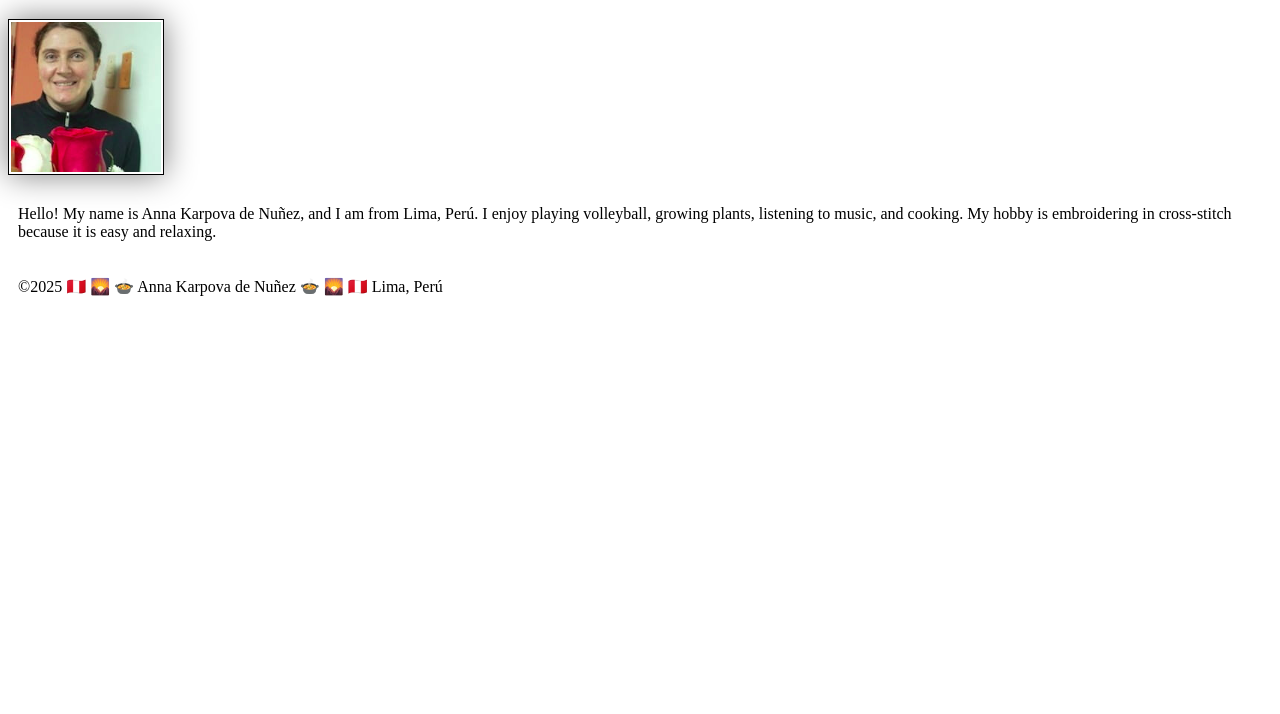
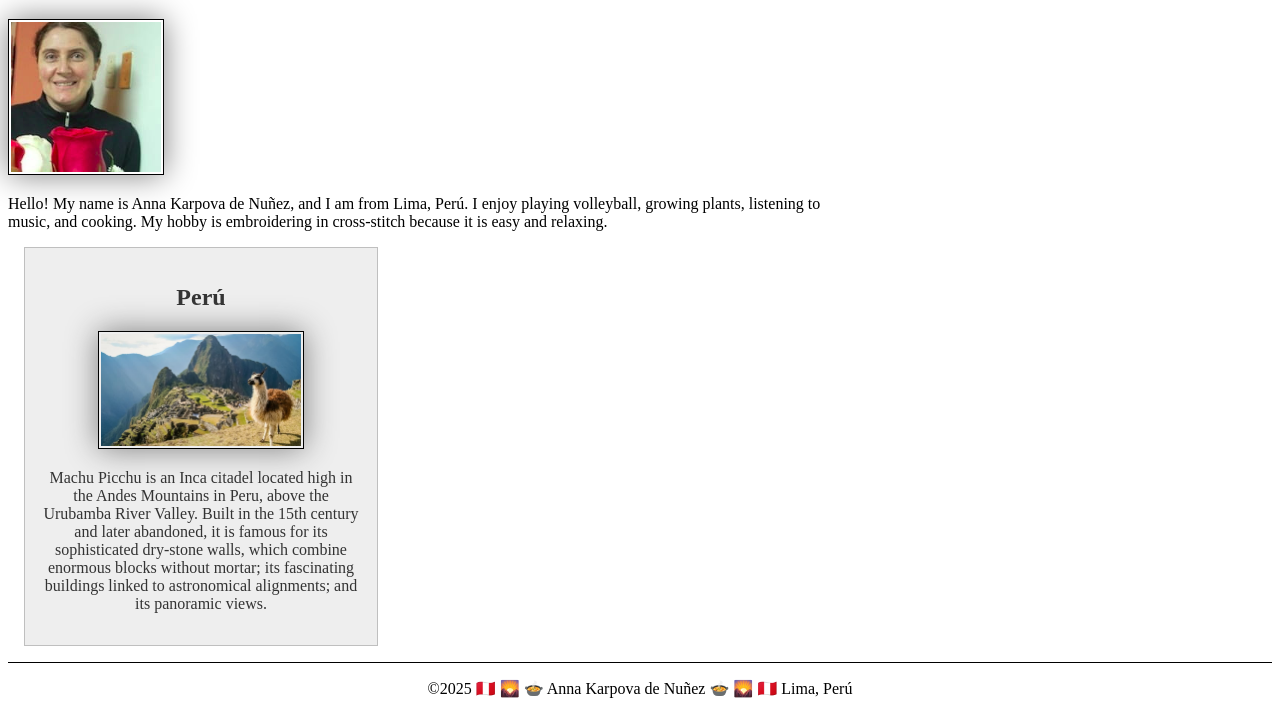
Before and after one commit to akarpovan/wdd130, a plain HTML site: page index.html in a window 1280 px wide. Shown: the part 205-919 px from the top of the page. Before the commit the page ends 800 px from the top, so only its background shows below. Drawn offline with Linux system fonts and the light colour scheme.

Commit message:
CSS added

```diff
--- a/index.html
+++ b/index.html
@@ -5,6 +5,9 @@
     <meta charset="utf-8">
     <meta name="viewport" content="width=device-width,initial-scale=1.0">
     <title>Anna Karpova de Nuñez | WDD 130</title>
+    <meta name="description"
+        content="Anna Karpova's home page for the BYU-Idaho WDD 130 Web Fundamentals course. Explore web development basics, course resources, HTML, CSS projects, and assignments.">
+    <meta name="author" content="Anna Karpova de Nuñez">
     <link rel="stylesheet" href="styles/styles.css">
 </head>
 
@@ -22,6 +25,14 @@
             plants, listening to music, and cooking. My hobby is embroidering in cross-stitch because it is easy and
             relaxing.</p>
     </main>
+    <aside>
+        <h2>Perú</h2>
+        <img src="images/machupicchu.jpg" alt="Machu Picchu landscape">
+        <p>Machu Picchu is an Inca citadel located high in the Andes Mountains in Peru, above the Urubamba River Valley.
+            Built in the 15th century and later abandoned, it is famous for its sophisticated dry-stone walls, which
+            combine enormous blocks without mortar; its fascinating buildings linked to astronomical alignments; and its
+            panoramic views.</p>
+    </aside>
     <footer>
         <p>©2025 🇵🇪 🌄 🍲 Anna Karpova de Nuñez 🍲 🌄 🇵🇪 Lima, Perú</p>
     </footer>
--- a/styles/styles.css
+++ b/styles/styles.css
@@ -22,5 +22,37 @@ img {
 }
 
 p {
-    padding: 10px;
+    padding: 0;
 }
+
+main {
+    max-width: 840px;
+}
+
+aside {
+    width: 20rem;
+    margin: 1rem;
+    border: 1px solid rgb(0 0 0 / 0.2);
+    /* 1️⃣ */
+    padding: 1rem;
+    background-color: #eee;
+    color: #333;
+    text-align: center;
+}
+
+aside img {
+    width: 200px;
+    height: auto;
+}
+
+main img {
+    width: 150px;
+    height: auto;
+}
+
+footer {
+    margin-top: 15px;
+    border-top: 1px solid #000;
+    text-align: center;
+
+}
```
Also changed, not shown: images/machupicchu.jpg (added).
